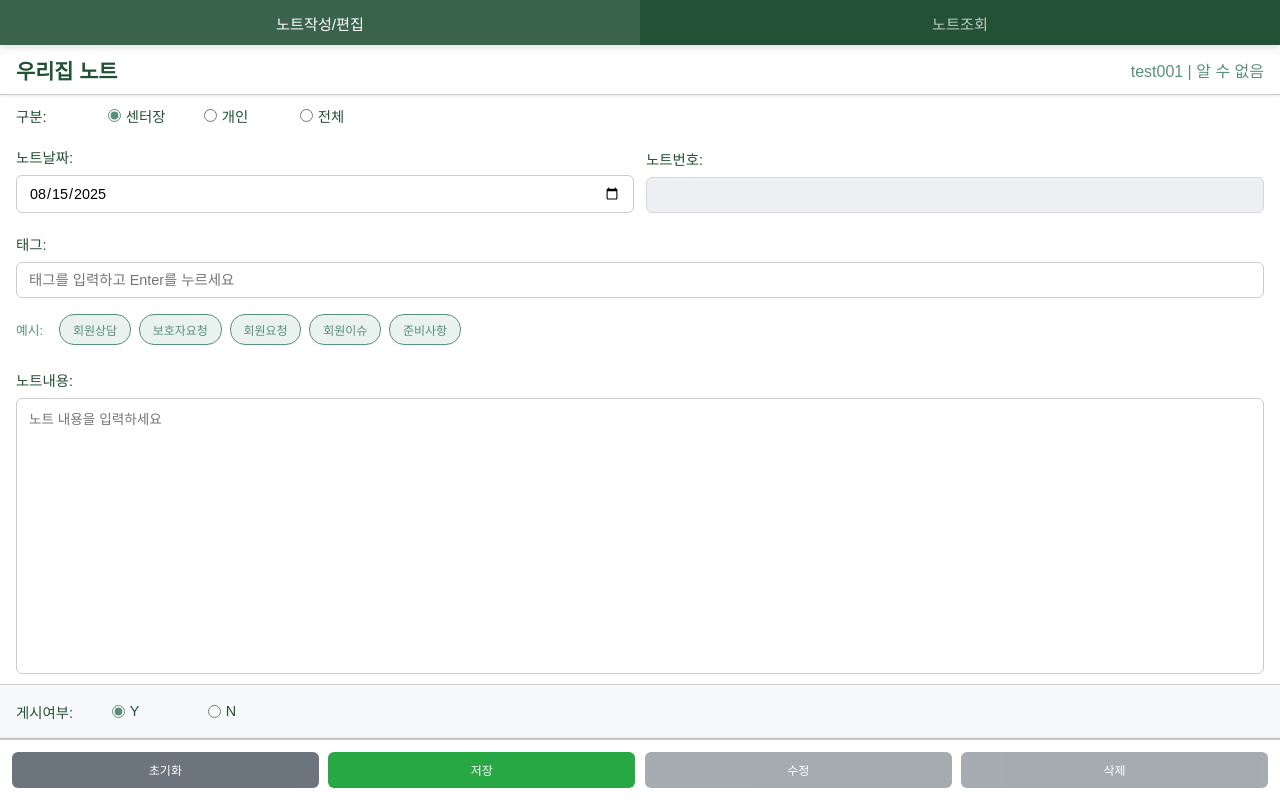
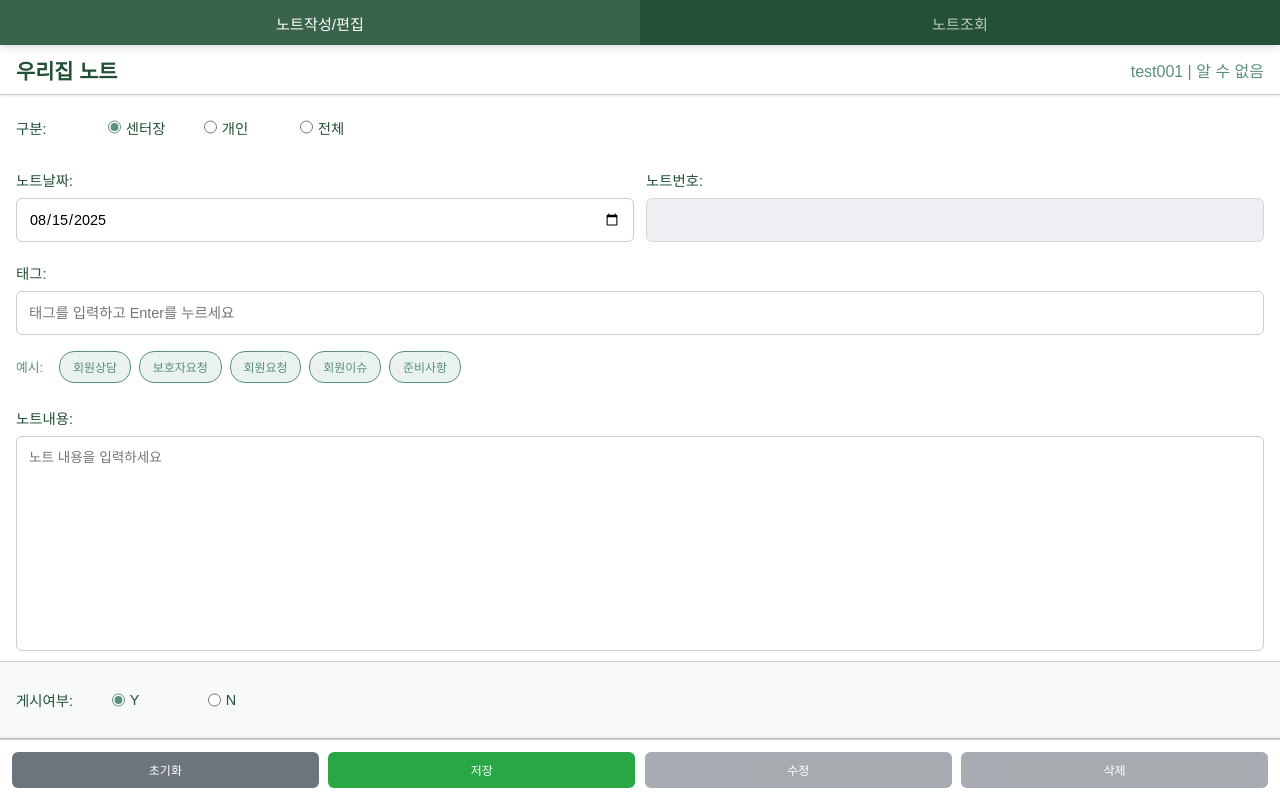
Before and after one commit to sclass0614/AH_noteshare, a plain HTML site: page index_m.html in a window 1280 px wide. Drawn offline with nearby package versions, Linux system fonts and the light colour scheme.

Commit message:
UI개선

```diff
--- a/styles.css
+++ b/styles.css
@@ -55,7 +55,7 @@ body {
 .container {
     background-color: white;
     width: 100%;
-    min-width: 800px; /* 전체 앱 최소 너비 보장 */
+    min-width: 900px; /* 전체 앱 최소 너비 보장 (800px → 900px) */
     height: 100vh;
     border: none;
     padding: 1rem;
@@ -597,7 +597,9 @@ body {
 .radio-group {
     display: flex;
     gap: 1rem;
-    flex-wrap: wrap;
+    flex-wrap: nowrap; /* 줄바꿈 방지 */
+    overflow-x: auto; /* 가로 스크롤 허용 */
+    -webkit-overflow-scrolling: touch; /* 모바일 스크롤 최적화 */
 }
 
 .radio-label {
@@ -606,6 +608,8 @@ body {
     cursor: pointer;
     font-size: 0.9rem;
     transition: color 0.2s;
+    flex-shrink: 0; /* 라디오 버튼 축소 방지 */
+    white-space: nowrap; /* 텍스트 줄바꿈 방지 */
 }
 
 .radio-label input[type="radio"] {
@@ -736,6 +740,8 @@ body {
 .main-form input[type="text"]:not([id="mainContent"]) {
     padding: 0.5rem 0.75rem;
     font-size: 0.9rem;
+    min-width: 0; /* flexbox 축소 허용 */
+    width: 100%; /* 부모 컨테이너 너비에 맞춤 */
 }
 
 /* 비활성화된 폼 요소 스타일 */
@@ -767,6 +773,7 @@ body {
     display: flex;
     align-items: center;
     gap: 1rem;
+    min-width: 0; /* flexbox 축소 허용 */
 }
 
 .inline-group label {
@@ -785,6 +792,7 @@ body {
     flex: 1;
     display: flex;
     flex-direction: column;
+    min-width: 0; /* flexbox 축소 허용 */
 }
 
 .form-col label {
@@ -989,6 +997,24 @@ body {
     background: rgba(90, 143, 123, 0.6);
 }
 
+/* 라디오 그룹 스크롤바 */
+.radio-group::-webkit-scrollbar {
+    height: 3px;
+}
+
+.radio-group::-webkit-scrollbar-track {
+    background: transparent;
+}
+
+.radio-group::-webkit-scrollbar-thumb {
+    background: rgba(90, 143, 123, 0.3);
+    border-radius: 1.5px;
+}
+
+.radio-group::-webkit-scrollbar-thumb:hover {
+    background: rgba(90, 143, 123, 0.6);
+}
+
 /*******************************************
        * 9. 기타 유틸리티 클래스
        *******************************************/
--- a/styles_m.css
+++ b/styles_m.css
@@ -184,6 +184,8 @@ body {
     border-radius: 6px;
     font-size: 0.9rem;
     transition: border-color 0.2s;
+    height: 44px;
+    box-sizing: border-box;
 }
 
 .search-field input:focus {
@@ -450,6 +452,8 @@ body {
     font-size: 0.9rem;
     transition: border-color 0.2s;
     font-family: inherit;
+    height: 44px; /* 명시적 높이 지정 */
+    box-sizing: border-box;
 }
 
 .form-group input:focus,
@@ -540,6 +544,8 @@ body {
     border: 1px solid var(--border-color);
     border-radius: 6px;
     font-size: 0.9rem;
+    height: 44px;
+    box-sizing: border-box;
 }
 
 .tag-chips {
@@ -644,6 +650,7 @@ body {
     flex: 1;
     resize: none;
     min-height: 120px;
+    height: auto; /* textarea는 자동 높이 */
     overflow-y: auto;
     font-family: "Noto Sans KR", "맑은 고딕", "Malgun Gothic", sans-serif;
     font-size: 0.85rem;
@@ -920,10 +927,11 @@ body {
     }
 
     .form-col input {
-    font-size: 0.9rem;
-    padding: 0.55rem 0.6rem;
-    height: auto;
-}
+        font-size: 0.9rem;
+        padding: 0.55rem 0.6rem;
+        height: 44px;
+        box-sizing: border-box;
+    }
 
     .action-btn {
         font-size: 0.7rem;
```
